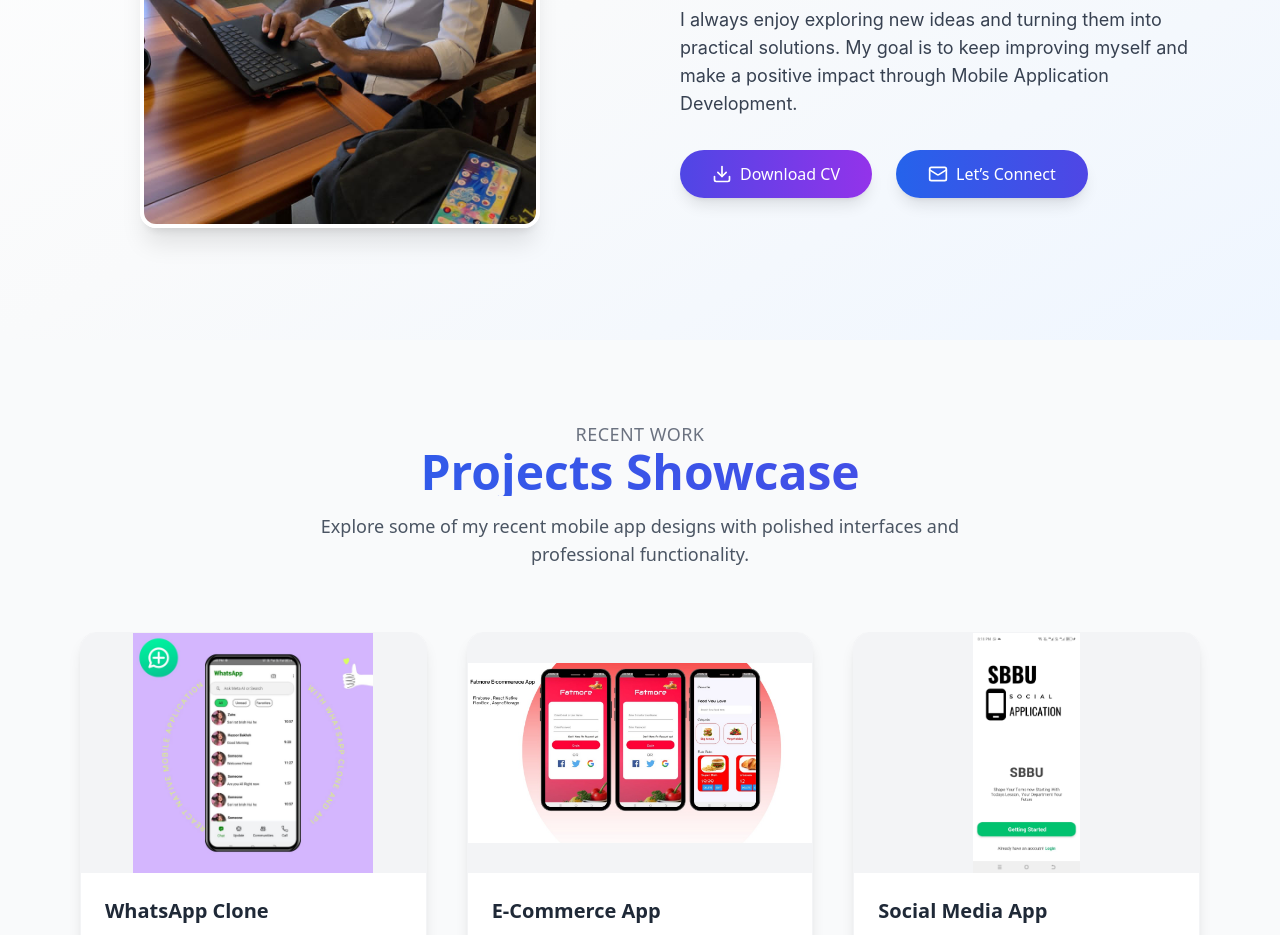
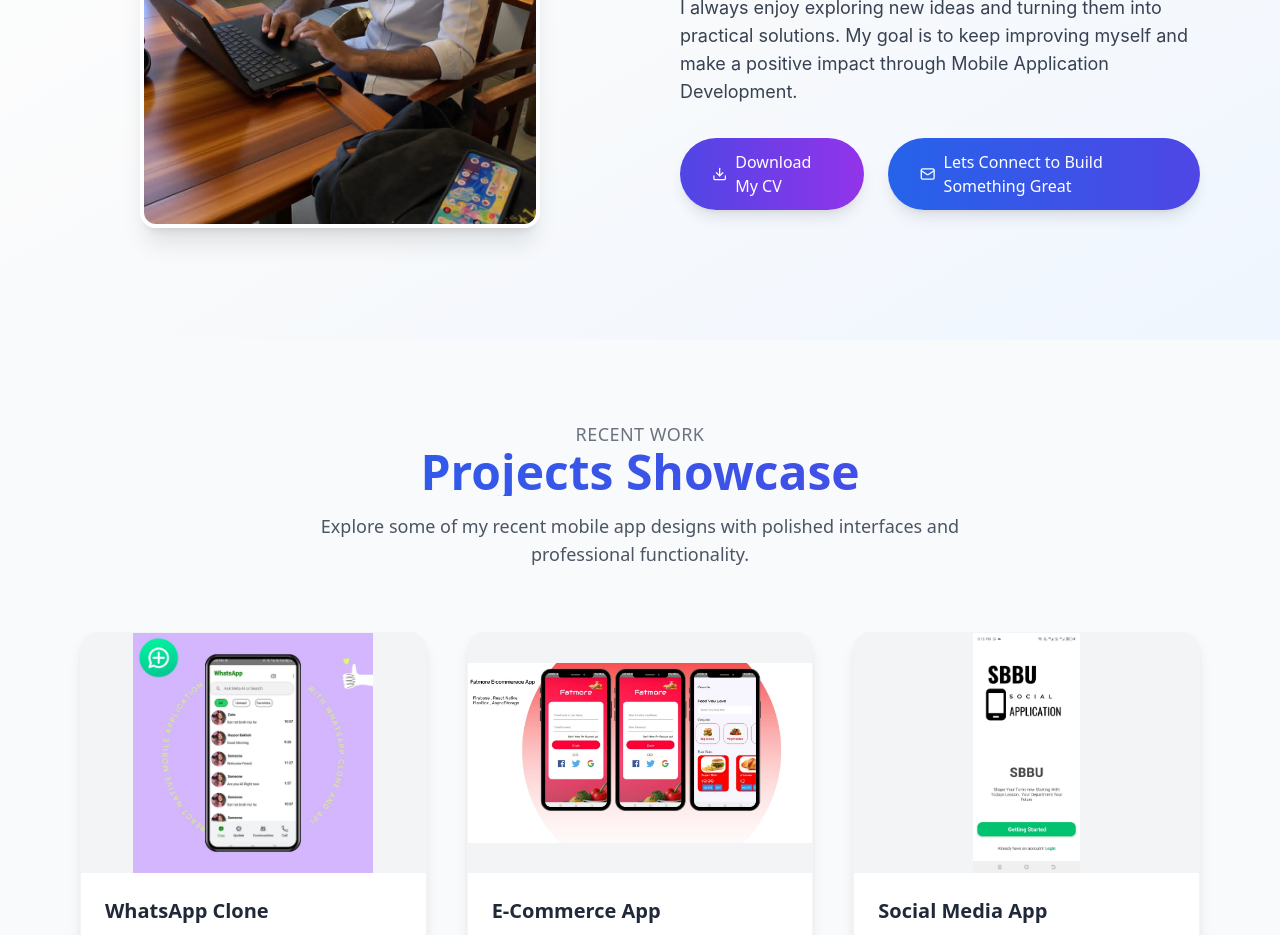
Before and after one commit to Mansoorali121/React_Native_Portfolio, a React (Create React App) app: page / in a window 1280 px wide. Shown: the part 2040-2975 px from the top of the page. Built offline with nearby package versions, Linux system fonts and the light colour scheme.

Commit message:
`Updated About component: changed button text from "Download CV" to "Download My CV" and from "Let’s Connect" to "Lets Connect to Build Something Great"`.

```diff
--- a/src/components/About.js
+++ b/src/components/About.js
@@ -65,7 +65,7 @@ export default function About() {
             className="inline-flex items-center gap-2 px-6 sm:px-8 py-3 bg-gradient-to-r from-indigo-600 to-purple-600 text-white rounded-full shadow-lg hover:from-indigo-700 hover:to-purple-700 transition-transform transform hover:scale-105 font-medium text-sm sm:text-base"
           >
             <Download className="w-5 h-5" />
-            Download CV
+            Download My CV
           </a>
 
           {/* Contact Button */}
@@ -74,7 +74,7 @@ export default function About() {
             className="inline-flex items-center gap-2 px-6 sm:px-8 py-3 bg-gradient-to-r from-blue-600 to-indigo-600 text-white rounded-full shadow-lg hover:from-blue-700 hover:to-indigo-700 transition-transform transform hover:scale-105 font-medium text-sm sm:text-base"
           >
             <Mail className="w-5 h-5" />
-            Let’s Connect
+            Lets Connect to Build Something Great
           </a>
         </div>
       </motion.div>
```
